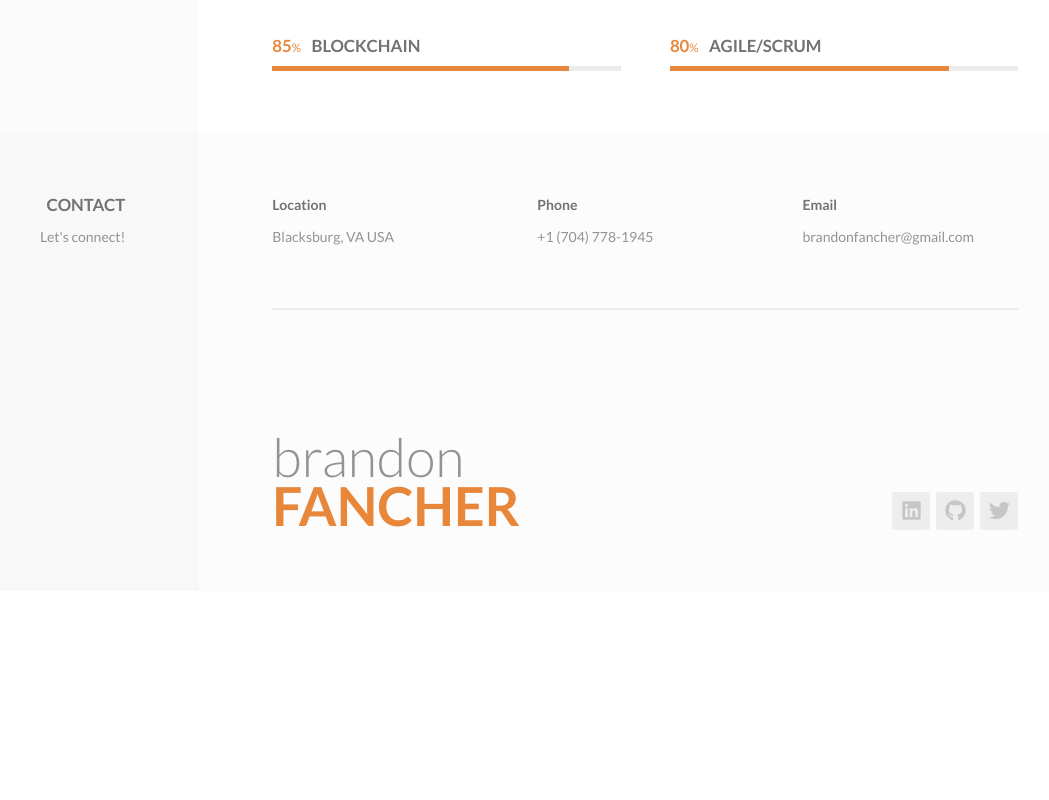
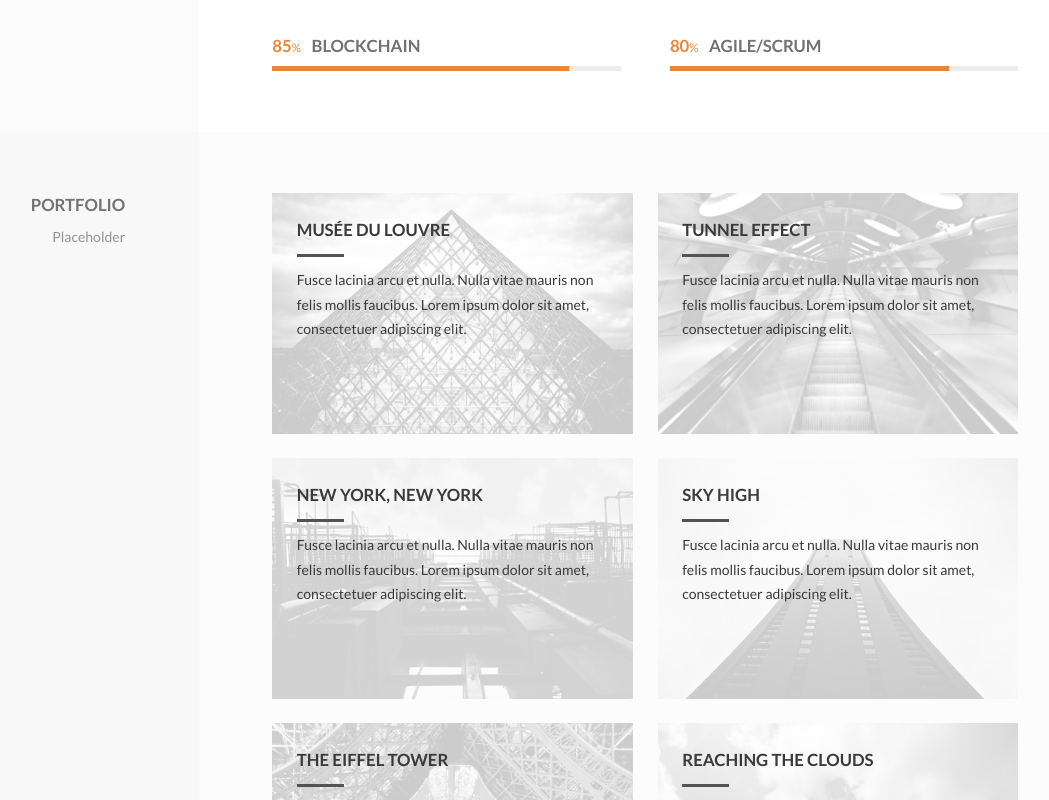
Before and after one commit to brandonfancher/resume-react, a React (Create React App) app: page / in a window 1280 px wide. Shown: the part 4680-5480 px from the top of the page, without its empty margins (186-1235 px from the left). Before the commit the page ends 5271 px from the top, so only its background shows below. Built offline with nearby package versions, Linux system fonts and the light colour scheme.

Commit message:
Remove need to hover on Portfolio entries on touch devices.

```diff
--- a/src/assets/css/main.css
+++ b/src/assets/css/main.scss
@@ -2188,6 +2188,9 @@
   margin-bottom: 0.825rem;
   text-align: left;
   transition: width 0.65s ease-out;
+  @media only screen and (hover: none) {
+    width: 15%;
+  }
 }
 
 .c-image-overlay:hover img {
@@ -2208,6 +2211,9 @@
   opacity: 0;
   padding: 1.75rem 1.75rem;
   transition: ease 0.6s;
+  @media only screen and (hover: none) {
+    opacity: 1;
+  }
 }
 
 .c-image-overlay:hover .c-image-overlay__content {
--- a/src/assets/css/themes.light.scss
+++ b/src/assets/css/themes.light.scss
@@ -155,6 +155,12 @@
   color: #3a3a3a;
 }
 
+.t-image-overlay img {
+  @media only screen and (hover: none) {
+    opacity: 0.2;
+  }
+}
+
 .t-image-overlay:hover img {
   opacity: 0.2;
 }
```
Also changed, not shown: src/App.js (+4 -4 lines).
